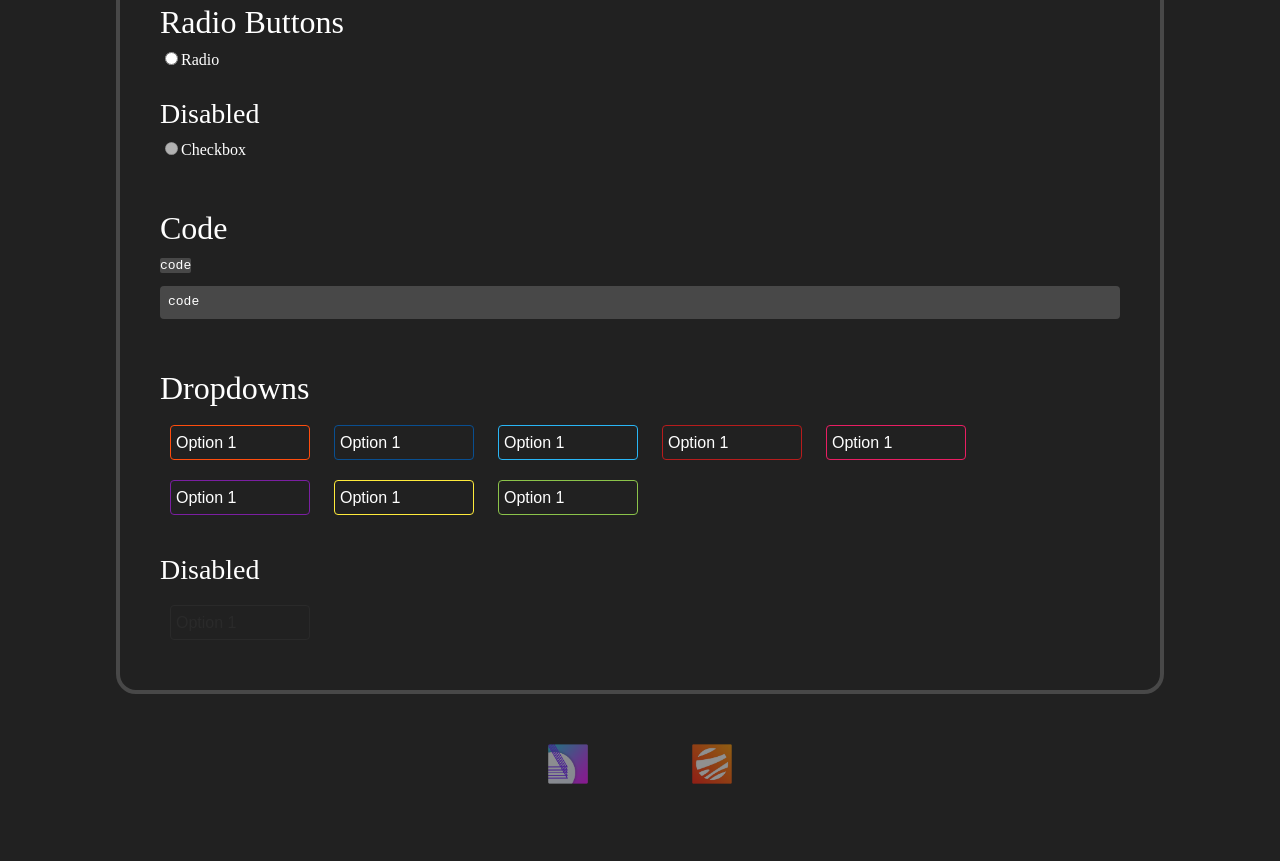
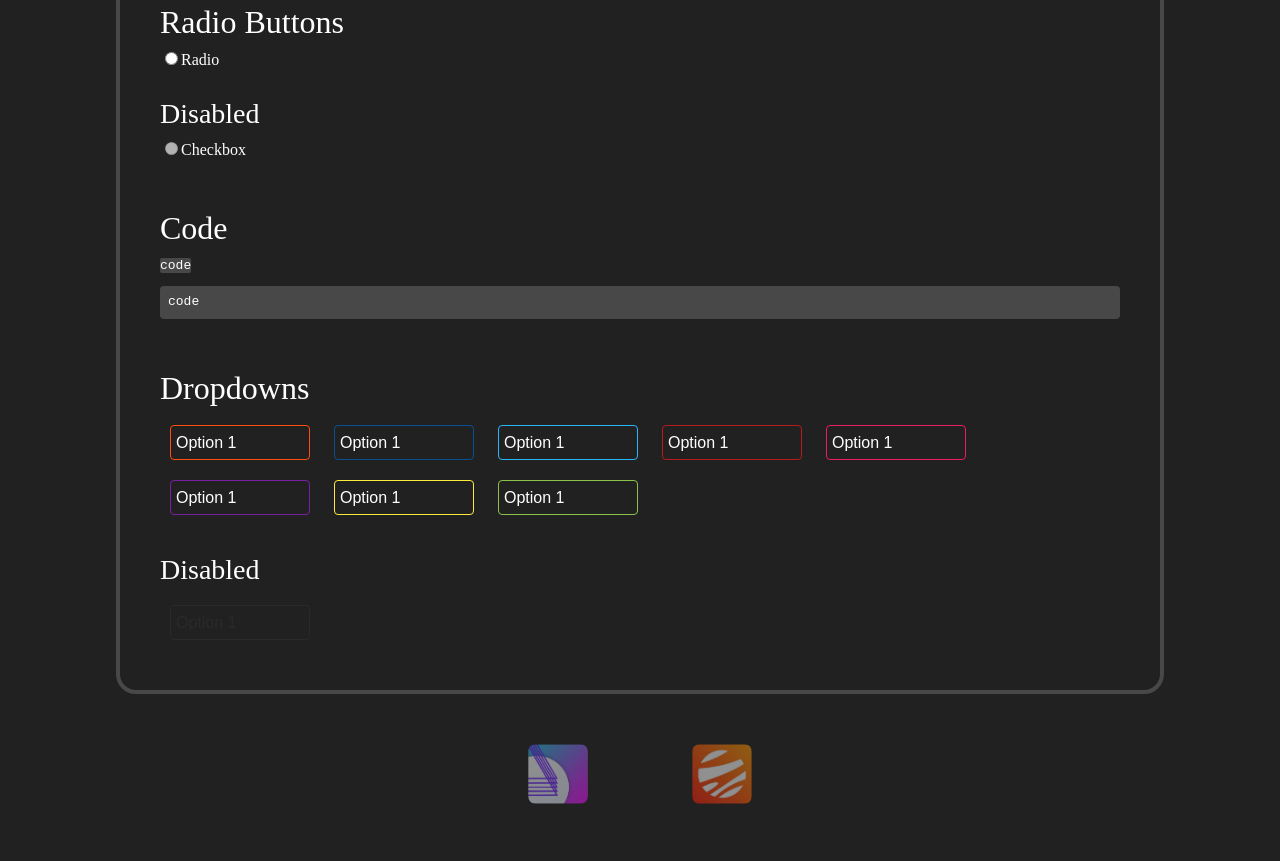
Before and after one commit to webments/simplistika.css, a website: page index.html in a window 1280 px wide. Shown: the part 2572-3433 px from the top of the page. Drawn offline with Linux system fonts and the light colour scheme.

Commit message:
edit main.css

```diff
--- a/index.html
+++ b/index.html
@@ -192,9 +192,7 @@ found in the LICENSE file.
       </div>
     </div>
   </div>
-  <center><a class="belowimg" href="https://github.com/Webments" target="_blank"><img src="footer.png"
-        width="40px"></img></a> <a class="belowimg" href="https://github.com/Mercode" target="_blank"><img src="icon.png"
-        width="40px"></img></a></center>
+  <center><a class="belowimg" href="https://github.com/Webments" target="_blank"><img src="footer.png""></img></a> <a class="belowimg" href="https://github.com/Mercode" target="_blank"><img src="icon.png"></img></a></center>
 </body>
 
 </html>
--- a/main.css
+++ b/main.css
@@ -60,6 +60,9 @@ select {
 .belowimg img{
   opacity: 50%;
   transition: 0.2s;
+  width: 60px;
+  border-radius: 8px;
+  height: auto;
 }
 
 .belowimg img:hover {
```
